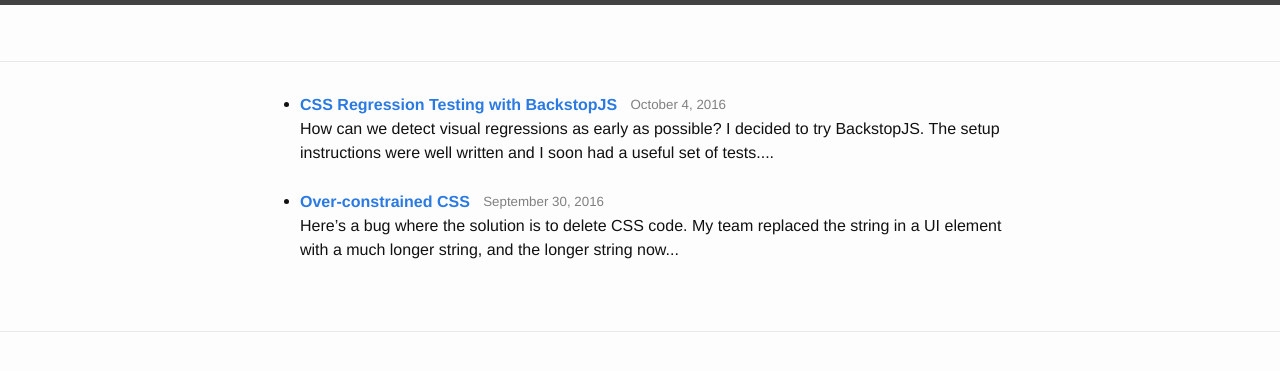
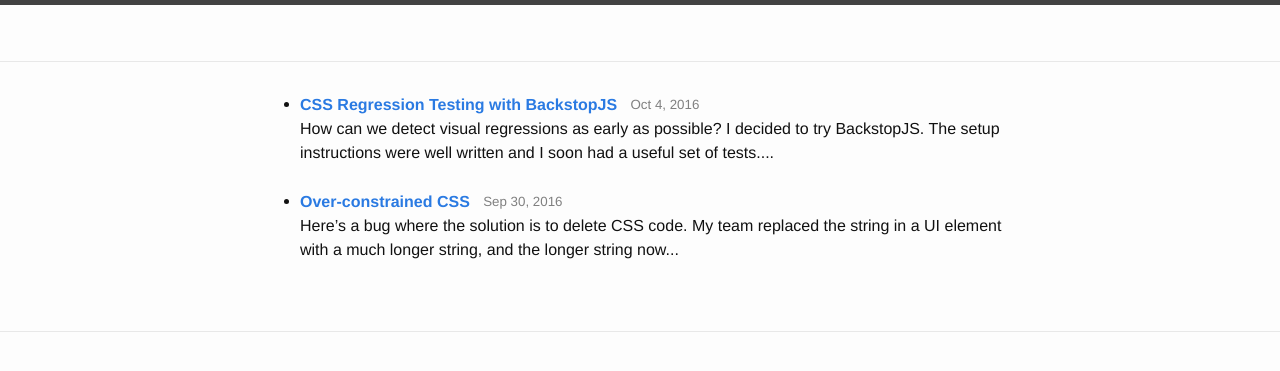
Before and after one commit to a-n-d-r-3-w/a-n-d-r-3-w.github.io, a Jekyll site: the page built from index.html, in a window 1280 px wide. Shown: the top 371 px of the page. Built offline with Jekyll 4.4.1, drawn with Linux system fonts in a browser that asks for light colours.

Commit message:
Style index

```diff
--- a/index.html
+++ b/index.html
@@ -5,7 +5,7 @@
   {% for post in site.posts %}
     <li>
       <strong><a href="{{ post.url }}" style='vertical-align: middle;'>{{ post.title }}</a></strong>&nbsp;&nbsp;
-      <small style='color: gray; vertical-align: middle;'>{{ post.date | date: '%B %-d, %Y' }}</small><br/>
+      <small style='color: gray; vertical-align: middle;'>{{ post.date | date: '%b %-d, %Y' }}</small><br/>
       {{ post.content | strip_html | truncatewords:30 }}<br/><br/>
     </li>
   {% endfor %}
```
